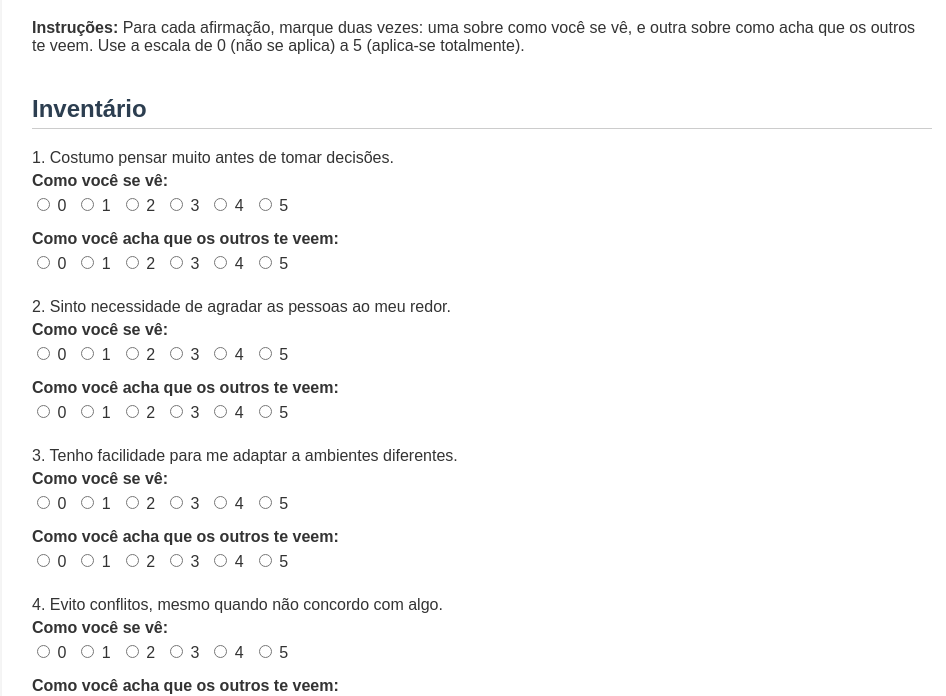
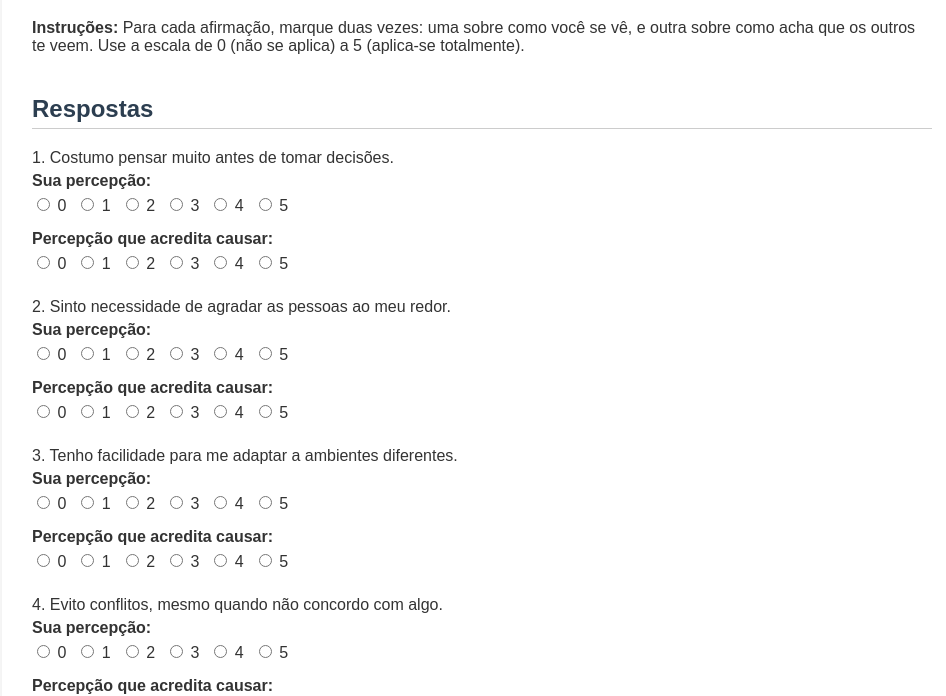
Before and after one commit to kognisneuroepsicologia/formulario-ipg, a plain HTML site: page ipg_form.html in a window 1280 px wide. Shown: the part 111-807 px from the top of the page, without its empty margins (158-1104 px from the left). Drawn offline with Linux system fonts and the light colour scheme.

Commit message:
Add files via upload

```diff
--- a/ipg_form.html
+++ b/ipg_form.html
@@ -52,7 +52,7 @@
     <h1>IPG – Inventário de Percepções Gerais</h1>
     <p><strong>Instruções:</strong> Para cada afirmação, marque duas vezes: uma sobre como você se vê, e outra sobre como acha que os outros te veem. Use a escala de 0 (não se aplica) a 5 (aplica-se totalmente).</p>
 
-    <h2 class="section-title">Inventário</h2>
+    <h2 class="section-title">Respostas</h2>
 
     <!-- Início dos 27 itens -->
     <script>
@@ -91,7 +91,7 @@
         document.write(`
         <div class="item">
           <div class="question">${numero}. ${perguntas[i]}</div>
-          <label>Como você se vê:</label>
+          <label>Sua percepção:</label>
           <div class="rating">
             <label><input type="radio" name="q${numero}-auto" value="0"> 0</label>
             <label><input type="radio" name="q${numero}-auto" value="1"> 1</label>
@@ -100,7 +100,7 @@
             <label><input type="radio" name="q${numero}-auto" value="4"> 4</label>
             <label><input type="radio" name="q${numero}-auto" value="5"> 5</label>
           </div>
-          <label>Como você acha que os outros te veem:</label>
+          <label>Percepção que acredita causar:</label>
           <div class="rating">
             <label><input type="radio" name="q${numero}-hetero" value="0"> 0</label>
             <label><input type="radio" name="q${numero}-hetero" value="1"> 1</label>
```
